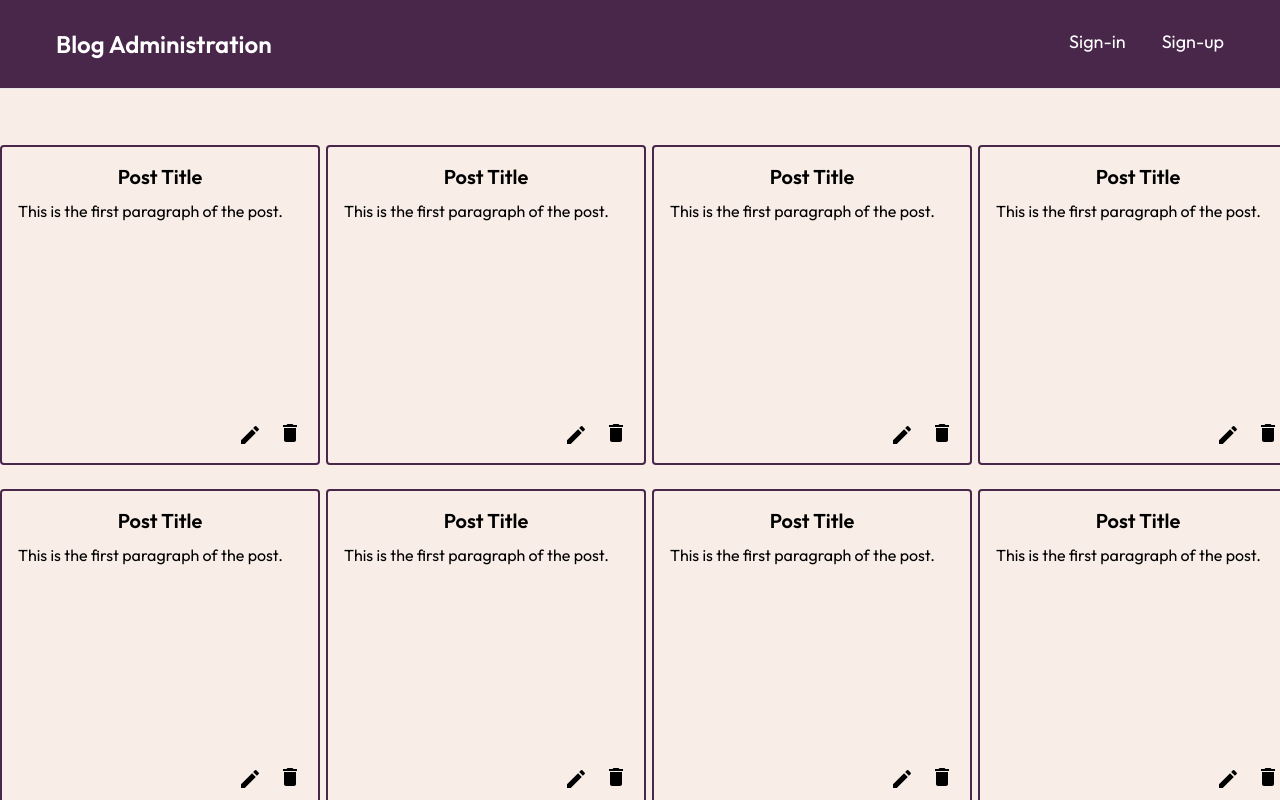
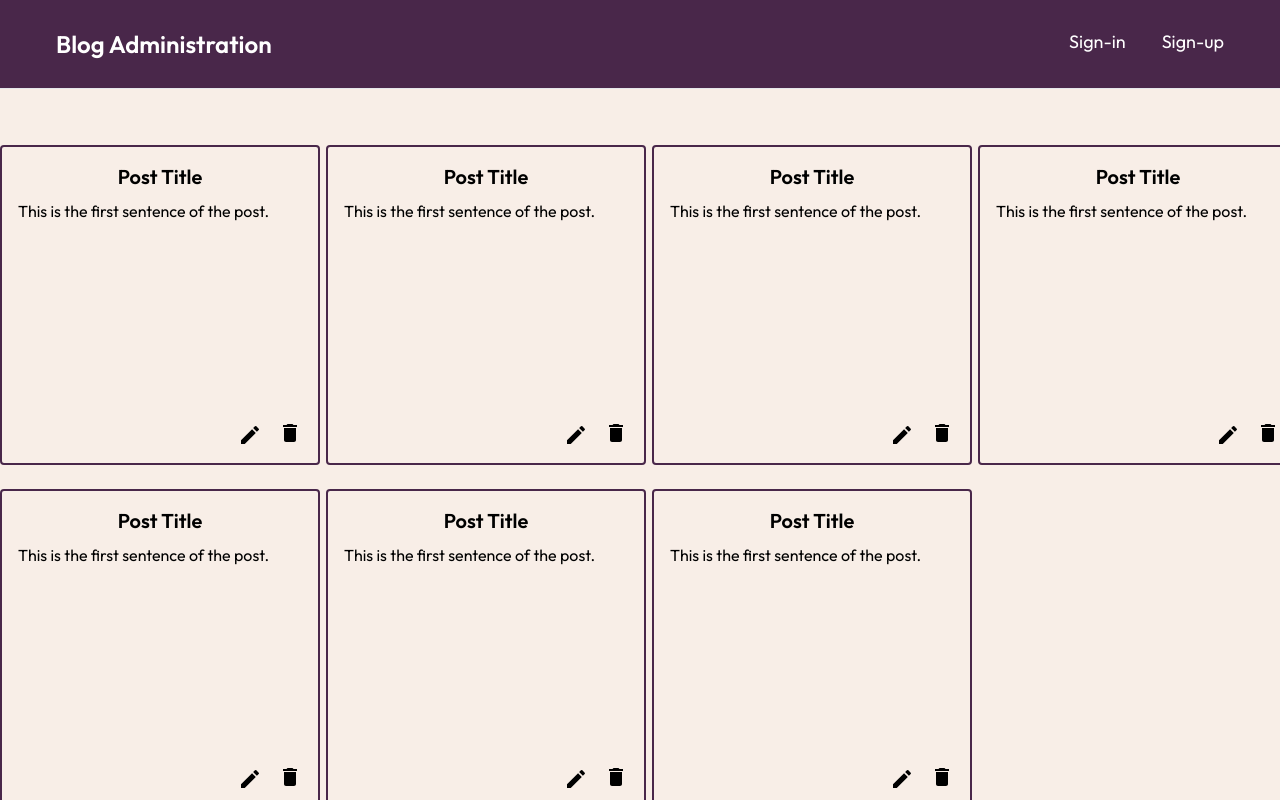
Before and after one commit to rdpinkst/blog-administration, a React (Vite) app: page / in a window 1280 px wide. Shown: the top 800 px of the page. Built offline with nearby package versions, Linux system fonts and the light colour scheme.

Commit message:
Working on thinking how data will come to this app

```diff
--- a/src/components/Homepage.jsx
+++ b/src/components/Homepage.jsx
@@ -3,9 +3,9 @@ import { Link } from 'react-router-dom';
 import PostCard from './PostCard';
 import { useState } from 'react';
 
-
 function Homepage() {
     const [noPosts, setNoPosts] = useState(false);
+
 
     return (
         <div className="bg-shell flex grow justify-center overflow-scroll">
@@ -20,21 +20,72 @@ function Homepage() {
             }
             { !noPosts &&
              <div className='grid grid-cols-4 gap-6 mt-14 mb-14'>
-                 <PostCard />
-                 <PostCard />
-                 <PostCard />
-                 <PostCard />
-                 <PostCard />
-                 <PostCard />
-                 <PostCard />
-                 <PostCard />
-                 <PostCard />
-                 <PostCard />
-
+                {postData.map(data => {
+                    return <PostCard key={data.id} postData= {data} />
+                })}
               </div>
             }
         </div>
     )
 }
 
+const postData = [
+    {
+        id: 1,
+        user: "some user object",
+        title: "Post Title",
+        postBody: "This is the first sentence of the post.",
+        publish: "True",
+        timestamps: Date.now(),
+    },
+    {
+        id: 2,
+        user: "some user object",
+        title: "Post Title",
+        postBody: "This is the first sentence of the post.",
+        publish: "True",
+        timestamps: Date.now(),
+    },
+    {
+        id: 3,
+        user: "some user object",
+        title: "Post Title",
+        postBody: "This is the first sentence of the post.",
+        publish: "True",
+        timestamps: Date.now(),
+    },
+    {
+        id: 4,
+        user: "some user object",
+        title: "Post Title",
+        postBody: "This is the first sentence of the post.",
+        publish: "True",
+        timestamps: Date.now(),
+    },
+    {
+        id: 5,
+        user: "some user object",
+        title: "Post Title",
+        postBody: "This is the first sentence of the post.",
+        publish: "True",
+        timestamps: Date.now(),
+    },
+    {
+        id: 6,
+        user: "some user object",
+        title: "Post Title",
+        postBody: "This is the first sentence of the post.",
+        publish: "True",
+        timestamps: Date.now(),
+    },
+    {
+        id: 7,
+        user: "some user object",
+        title: "Post Title",
+        postBody: "This is the first sentence of the post.",
+        publish: "True",
+        timestamps: Date.now(),
+    },
+]
+
 export default Homepage;
--- a/src/components/PostCard.jsx
+++ b/src/components/PostCard.jsx
@@ -2,12 +2,12 @@ import DeleteIcon from '@mui/icons-material/Delete';
 import EditIcon from '@mui/icons-material/Edit';
 import { Link } from 'react-router-dom';
 
-function PostCard() {
+function PostCard({postData}) {
     return (
         <div className='container p-4 flex flex-col justify-between bg-shell w-80 h-80 border-2 border-eggplant rounded'>
           <div>
-           <h2 className='text-center font-bold text-xl'>Post Title</h2>
-           <p className='mt-2 mb-2'>This is the first paragraph of the post.</p>
+           <h2 className='text-center font-bold text-xl'>{postData.title}</h2>
+           <p className='mt-2 mb-2'>{postData.postBody}</p>
           </div>
 
           <div className='flex justify-end'>
```
